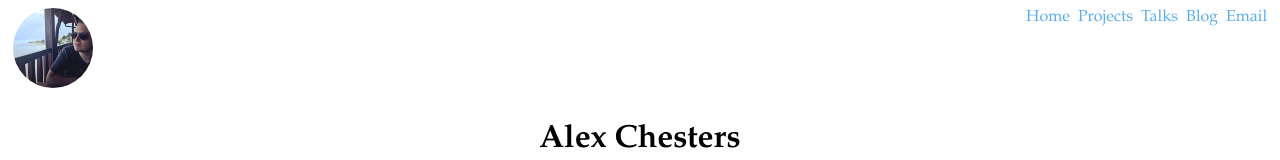
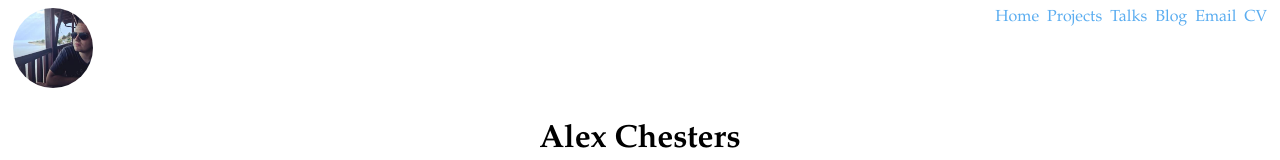
Before and after one commit to AlexChesters/cheste.rs, a React app in the folder static/: page / in a window 1280 px wide. Shown: the top 160 px of the page. Built offline with nearby package versions, Linux system fonts and the light colour scheme.

Commit message:
update cv

```diff
--- a/static/src/components/page-skeleton/index.jsx
+++ b/static/src/components/page-skeleton/index.jsx
@@ -8,6 +8,7 @@ const Skeleton = (props) => {
     <div>
       <header className='header'>
         <img className='avatar' src='/assets/img/me.jpg' alt='Image of Alex Chesters' tabIndex={0} />
+        <a href='/assets/cv.pdf' className='header__item header__item--right-aligned blue' tabIndex={0}>CV</a>
         <a href='mailto:alex@cheste.rs' className='header__item header__item--right-aligned blue' tabIndex={0}>Email</a>
         <a href='/blog' className='header__item header__item--right-aligned blue' tabIndex={0}>Blog</a>
         <a href='/talks' className='header__item header__item--right-aligned blue' tabIndex={0}>Talks</a>
```
Also changed, not shown: 1 other file (tests, documents, lock files or other folders).
